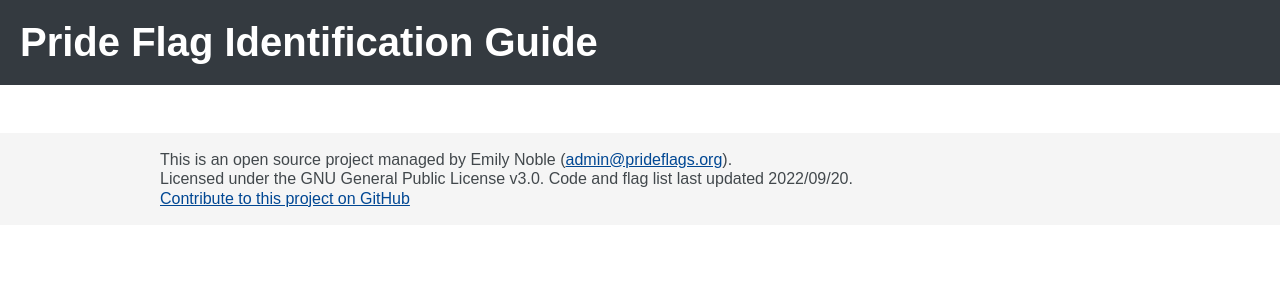
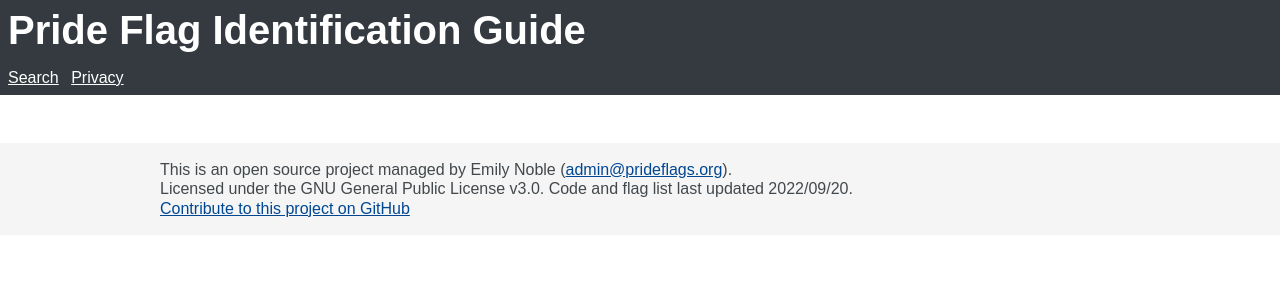
Before and after one commit to emily-noble/prideflagsearch, a Django app: template search/templates/search/base.html in a window 1280 px wide. Shown: the top 300 px of the page. Run offline with Django 3.2, Linux system fonts and the light colour scheme; the template is opened without the code that fills it, so the values that code supplies are empty; some libraries are stand-ins or nearby versions.

Commit message:
Add links to header.

```diff
--- a/search/static/search/css/header.css
+++ b/search/static/search/css/header.css
@@ -1,10 +1,20 @@
 .navbar {
     background-color: #343a40;
-    margin: 0 0 1em 0;
+    margin: 0 0 1rem 0;
 }
 
 .navbar-brand h1 {
-    padding: .5em 0 .5em .5em;
+    padding: .5rem 0 .5rem .5rem;
     color: #FFFFFF;
-    font-size: 2.5em;
+    font-size: 2.5rem;
 }
+
+.navbar-link-wrapper {
+    padding: 0.5rem 0 0.5rem 0;
+}
+
+a.navbar-link {
+    color: #FFFFFF;
+    font-size: 1rem;
+    padding-left: 0.5rem;
+}
--- a/search/templates/search/base.html
+++ b/search/templates/search/base.html
@@ -27,6 +27,10 @@
     <header>
         <nav class="navbar">
             <div class="navbar-brand"><h1>Pride Flag Identification Guide</h1></div>
+            <div class="navbar-link-wrapper">
+                <a class="navbar-link" href="{% url 'search' %}">Search</a>
+                <a class="navbar-link" href="{% url 'privacy' %}">Privacy</a>
+            </div>
         </nav>
     </header>
 
--- a/search/urls.py
+++ b/search/urls.py
@@ -3,6 +3,6 @@
 from django.urls import path
 
 urlpatterns = [
-    path('', views.index),
-    path('privacy/', views.PrivacyView.as_view()),
+    path("", views.index, name="search"),
+    path("privacy/", views.PrivacyView.as_view(), name="privacy"),
 ]
```
